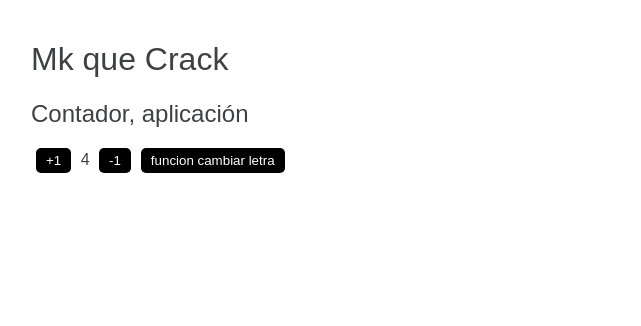
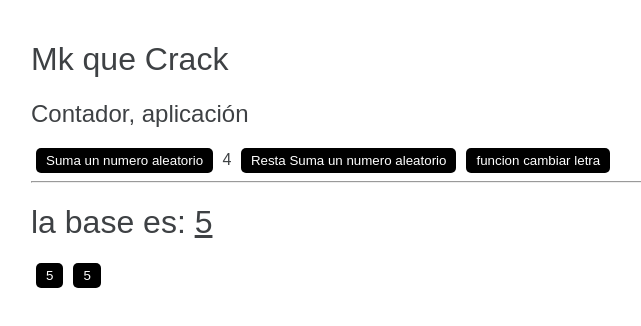
Before and after one commit to DanyVaic18/AngularCurso, an Angular app: page / in a window 1280 px wide. Shown: the top 326 px of the page, without its empty margins (9-650 px from the left). Built offline with nearby package versions, Linux system fonts and the light colour scheme.

Commit message:
multiplos

```diff
--- a/src/app/contador/pruebacompounet/pruebacompounet.component.html
+++ b/src/app/contador/pruebacompounet/pruebacompounet.component.html
@@ -1,9 +1,16 @@
 <h2>{{ textContador }}</h2>
-<button (click)="valorNum = valorNum + 1;">+1</button>
+<button (click)="sumarYrestar(+1)">Suma un numero aleatorio</button>
 <span>
   {{ valorNum }}
 </span>
-<button>-1</button>
+<button (mouseout)="sumarYrestar(-1)">Resta Suma un numero aleatorio</button>
 
 <span>{{ letra }}</span>
 <button (click)="mostrar(valorNum)">funcion cambiar letra</button>
+
+<hr>
+<h1>
+  la base es: <span style="text-decoration:underline;">{{ base }}</span>
+</h1>
+<button (click)="multiplos(+bas)">{{ bas }}</button>
+<button (click)="multiplos(-bas)">{{ bas }}</button>
--- a/src/app/contador/pruebacompounet/pruebacompounet.component.ts
+++ b/src/app/contador/pruebacompounet/pruebacompounet.component.ts
@@ -9,10 +9,24 @@ export class PruebacompounetComponent {
   textContador: string = 'Contador, aplicación';
   valorNum: number = Math.floor(Math.random() * 10);
   arrLetras: string[] = ['a', 'c', 'v', 'k', 'q', 'r', 's', 't', 'y', 'u'];
-  letra: string = "";
-   mostrar(ale:number) {
-    ale =  Math.floor(Math.random() * 10)
-    this.letra=  this.arrLetras[ale];
-    console.log(this.letra)
+  letra: string = '';
+  base: number = 5;
+  bas: number = 5;
+  multiplos = (cinco: number) => {
+    this.base += cinco;
+  };
+  //  sumar(){
+  //   this.valorNum +=  Math.floor(Math.random() * 10)
+  //  };
+  //  restar(){
+  //   this.valorNum -= Math.floor(Math.random() * 10)
+  //  };
+  sumarYrestar = (valor: number) => {
+    this.valorNum += valor;
+  };
+  mostrar(ale: number) {
+    ale = Math.floor(Math.random() * 10);
+    this.letra = this.arrLetras[ale];
+    console.log(this.letra);
   }
 }
```
